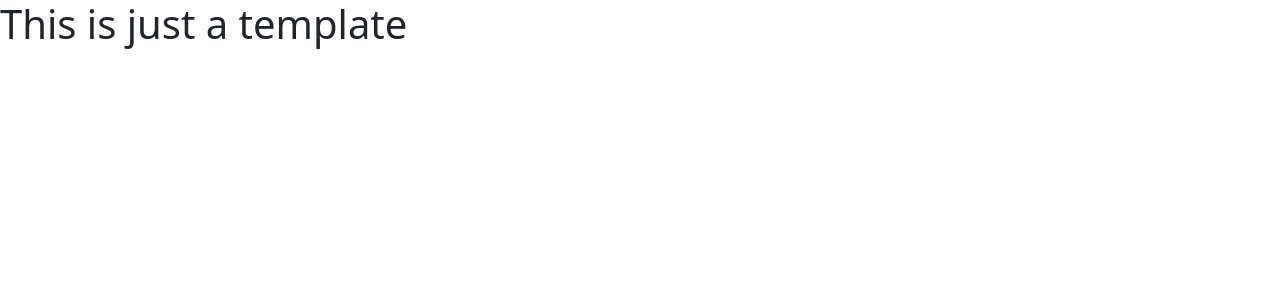
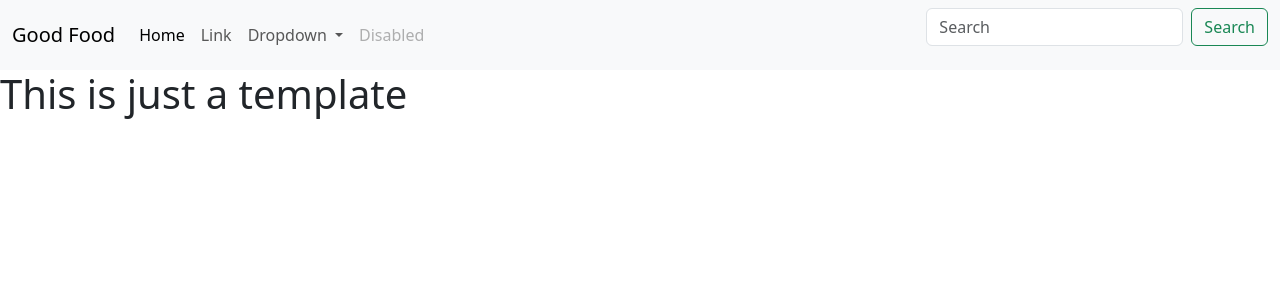
Before and after one commit to wellingtonpc/learning-django, a Django app: page /food/ in a window 1280 px wide. Shown: the top 300 px of the page. Run offline with Django 4.2, Linux system fonts and the light colour scheme; data that the repository does not hold is empty.

Commit message:
add nav bar to index.html

```diff
--- a/apps/food/templates/food/index.html
+++ b/apps/food/templates/food/index.html
@@ -1,28 +1,75 @@
 {% load static %}
 <html lang="en">
+
 <head>
     <meta charset="UTF-8">
     <meta http-equiv="X-UA-Compatible" content="IE=edge">
     <meta name="viewport" content="width=device-width, initial-scale=1.0">
     <title>Document</title>
     <link rel="stylesheet" href="{% static 'food/style.css' %}">
-    <link href="https://cdn.jsdelivr.net/npm/bootstrap@5.3.0/dist/css/bootstrap.min.css" rel="stylesheet" integrity="sha384-9ndCyUaIbzAi2FUVXJi0CjmCapSmO7SnpJef0486qhLnuZ2cdeRhO02iuK6FUUVM" crossorigin="anonymous">
-    <script src="https://cdn.jsdelivr.net/npm/bootstrap@5.3.0/dist/js/bootstrap.bundle.min.js" integrity="sha384-geWF76RCwLtnZ8qwWowPQNguL3RmwHVBC9FhGdlKrxdiJJigb/j/68SIy3Te4Bkz" crossorigin="anonymous"></script>
+    <link href="https://cdn.jsdelivr.net/npm/bootstrap@5.3.0/dist/css/bootstrap.min.css" rel="stylesheet"
+        integrity="sha384-9ndCyUaIbzAi2FUVXJi0CjmCapSmO7SnpJef0486qhLnuZ2cdeRhO02iuK6FUUVM" crossorigin="anonymous">
+    <script src="https://cdn.jsdelivr.net/npm/bootstrap@5.3.0/dist/js/bootstrap.bundle.min.js"
+        integrity="sha384-geWF76RCwLtnZ8qwWowPQNguL3RmwHVBC9FhGdlKrxdiJJigb/j/68SIy3Te4Bkz"
+        crossorigin="anonymous"></script>
 </head>
+
 <body>
+    <nav class="navbar navbar-expand-lg bg-body-tertiary">
+        <div class="container-fluid">
+            <a class="navbar-brand" href="#">Good Food</a>
+            <button class="navbar-toggler" type="button" data-bs-toggle="collapse"
+                data-bs-target="#navbarSupportedContent" aria-controls="navbarSupportedContent" aria-expanded="false"
+                aria-label="Toggle navigation">
+                <span class="navbar-toggler-icon"></span>
+            </button>
+            <div class="collapse navbar-collapse" id="navbarSupportedContent">
+                <ul class="navbar-nav me-auto mb-2 mb-lg-0">
+                    <li class="nav-item">
+                        <a class="nav-link active" aria-current="page" href="#">Home</a>
+                    </li>
+                    <li class="nav-item">
+                        <a class="nav-link" href="#">Link</a>
+                    </li>
+                    <li class="nav-item dropdown">
+                        <a class="nav-link dropdown-toggle" href="#" role="button" data-bs-toggle="dropdown"
+                            aria-expanded="false">
+                            Dropdown
+                        </a>
+                        <ul class="dropdown-menu">
+                            <li><a class="dropdown-item" href="#">Action</a></li>
+                            <li><a class="dropdown-item" href="#">Another action</a></li>
+                            <li>
+                                <hr class="dropdown-divider">
+                            </li>
+                            <li><a class="dropdown-item" href="#">Something else here</a></li>
+                        </ul>
+                    </li>
+                    <li class="nav-item">
+                        <a class="nav-link disabled">Disabled</a>
+                    </li>
+                </ul>
+                <form class="d-flex" role="search">
+                    <input class="form-control me-2" type="search" placeholder="Search" aria-label="Search">
+                    <button class="btn btn-outline-success" type="submit">Search</button>
+                </form>
+            </div>
+        </div>
+    </nav>
     <h1>This is just a template</h1>
 
     {% if item_list %}
     <ul>
         {% for item in item_list %}
-            <li>
-                <a href="{% url 'food:detail' item.id %}"> {{ item.id }} - {{ item.item_name }} </a>
+        <li>
+            <a href="{% url 'food:detail' item.id %}"> {{ item.id }} - {{ item.item_name }} </a>
 
-            </li>
+        </li>
 
         {% endfor %}
     </ul>
     {% endif %}
 
 </body>
+
 </html>
```
